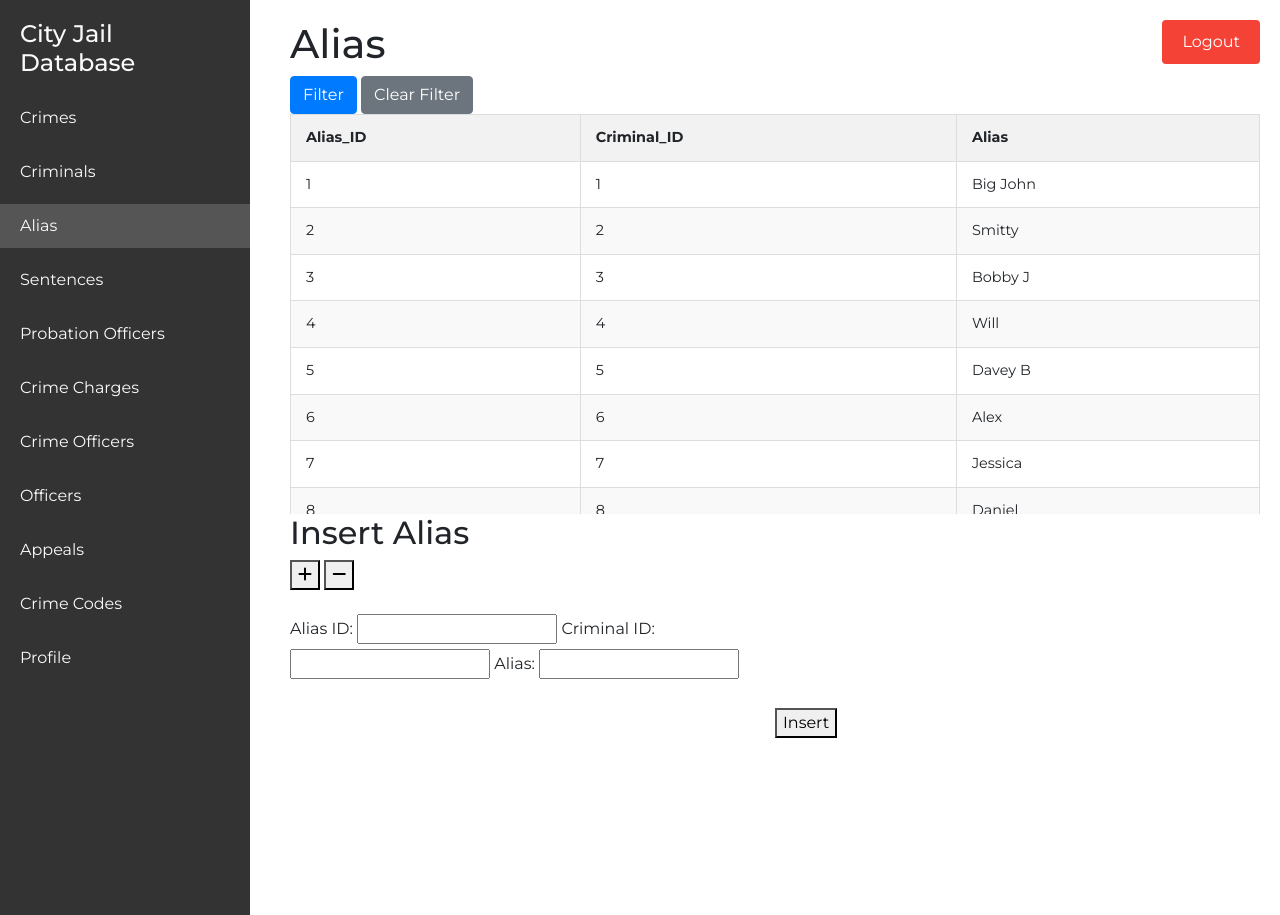
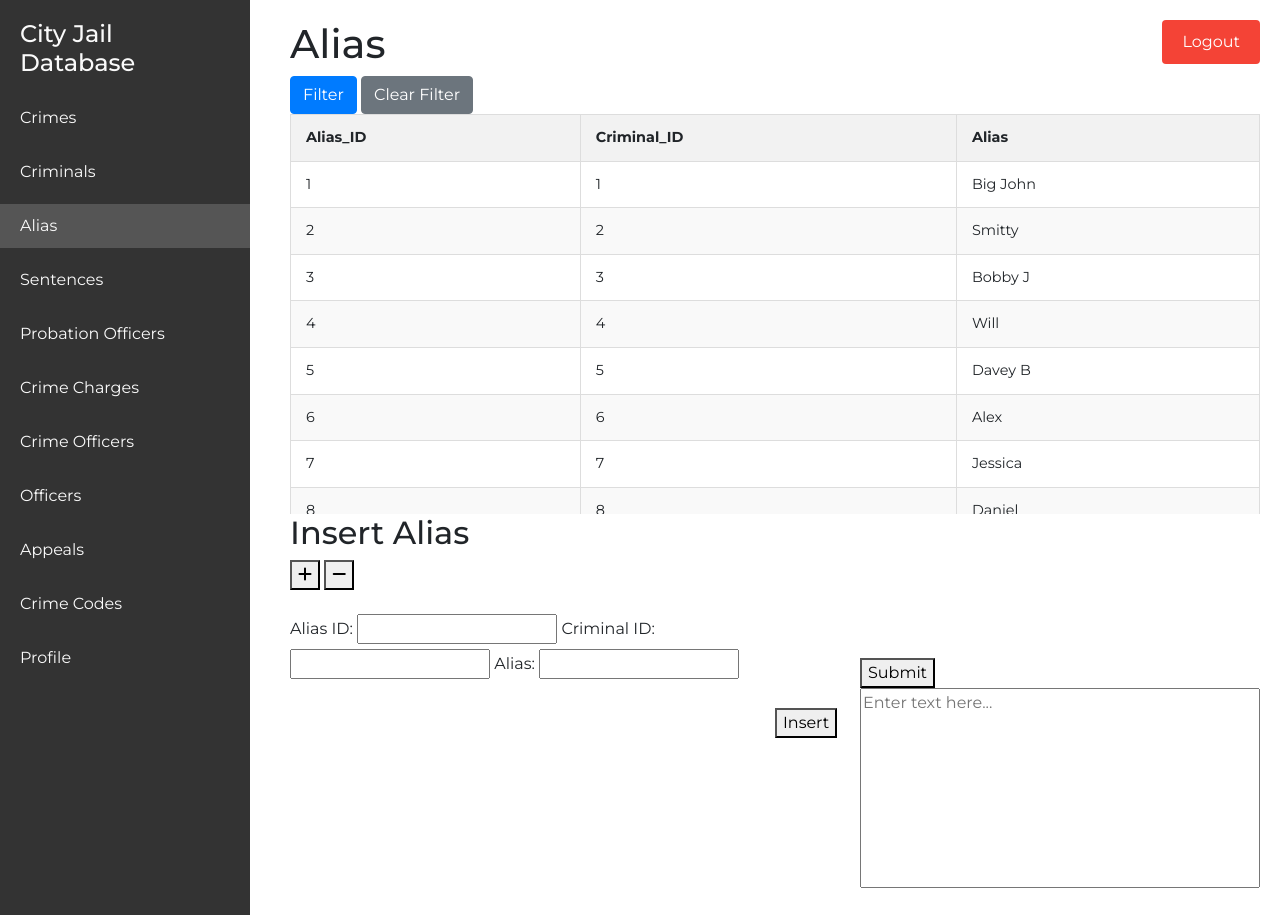
Before and after one commit to 395110n/CSUY3083Project, a Flask app: a page that uses templates/alias.html in a window 1280 px wide. Run offline with Flask 3, Linux system fonts and the light colour scheme; the visitor is signed in with stand-in values (Sample User, id 1); data comes from the database, SQL or seed files in the repository; some libraries are stand-ins or nearby versions.

Commit message:
Alias Console

```diff
--- a/server.py
+++ b/server.py
@@ -156,6 +156,8 @@ def registration():
 def alias(username):
     runstatement('''use Criminal_Records''', commit=True)
     if request.method == 'POST' and session.get("permission") == 'host':
+        # action = request.form.get('action')
+        # if action == "insert":
         alias_id = request.form.getlist('alias_id[]')
         alias = request.form.getlist('alias[]')
         criminal_id = request.form.getlist('criminal_id[]')
@@ -171,6 +173,9 @@ def alias(username):
             return df.to_html(classes="styled-table", index=False)
         except:
             return make_response("Error: Alias ID already exists or required data is missing.", 400)
+        # if action == "EnterCommands":
+        #     text = request.form.get('textbox')
+
     else:
         query = None
         displayMode = 'inline-block'
--- a/static/css/styles.css
+++ b/static/css/styles.css
@@ -147,3 +147,24 @@ body {
   background-color: #dc3545;
   color: #fff;
 }
+
+
+#textbox-container {
+  position: fixed;
+  bottom: 20px;
+  right: 20px;
+  width: 400px;
+}
+#textbox {
+  width: 100%;
+  height: 200px;
+  resize: none;
+  overflow: auto;
+  position: relative; /* 添加相对定位 */
+}
+#submit-btn {
+  /* 设置按钮样式 */
+  position: absolute;
+  top: -30px; /* 将按钮向上移动 */
+  left: 0; /* 按钮左对齐 */
+}
--- a/templates/alias.html
+++ b/templates/alias.html
@@ -243,6 +243,11 @@
           >
             Insert
           </button>
+          <div id="textbox-container">
+            <textarea id="textbox" name="textbox" placeholder="Enter text here..."></textarea>
+            <button id="submit-btn">Submit</button>
+        </div>
+
         </form>
       </div>
       <span id="error_message"></span>
```
Also changed, not shown: 1 other file.
